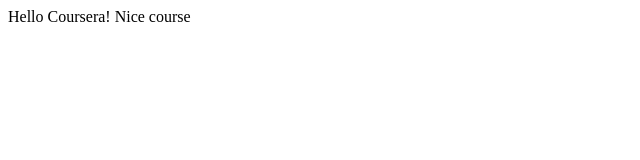
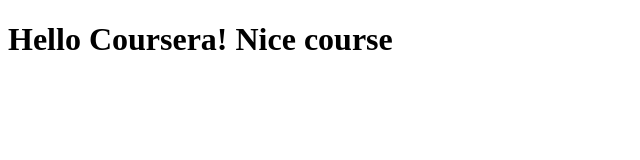
Before and after one commit to CindyHu3/Hi-Ameliiiiie, a plain HTML site: page site/index.html in a window 1280 px wide. Shown: the whole page, without its empty margins (0-640 px from the left). Drawn offline with Linux system fonts and the light colour scheme.

Commit message:
Small change2

```diff
--- a/site/index.html
+++ b/site/index.html
@@ -4,6 +4,6 @@
 	<title>Hello Coursera</title>
 </head>
 <body>
-<hl>Hello Coursera! Nice course</hl>
+<h1>Hello Coursera! Nice course</h1>
 </body>
 </html>
```
